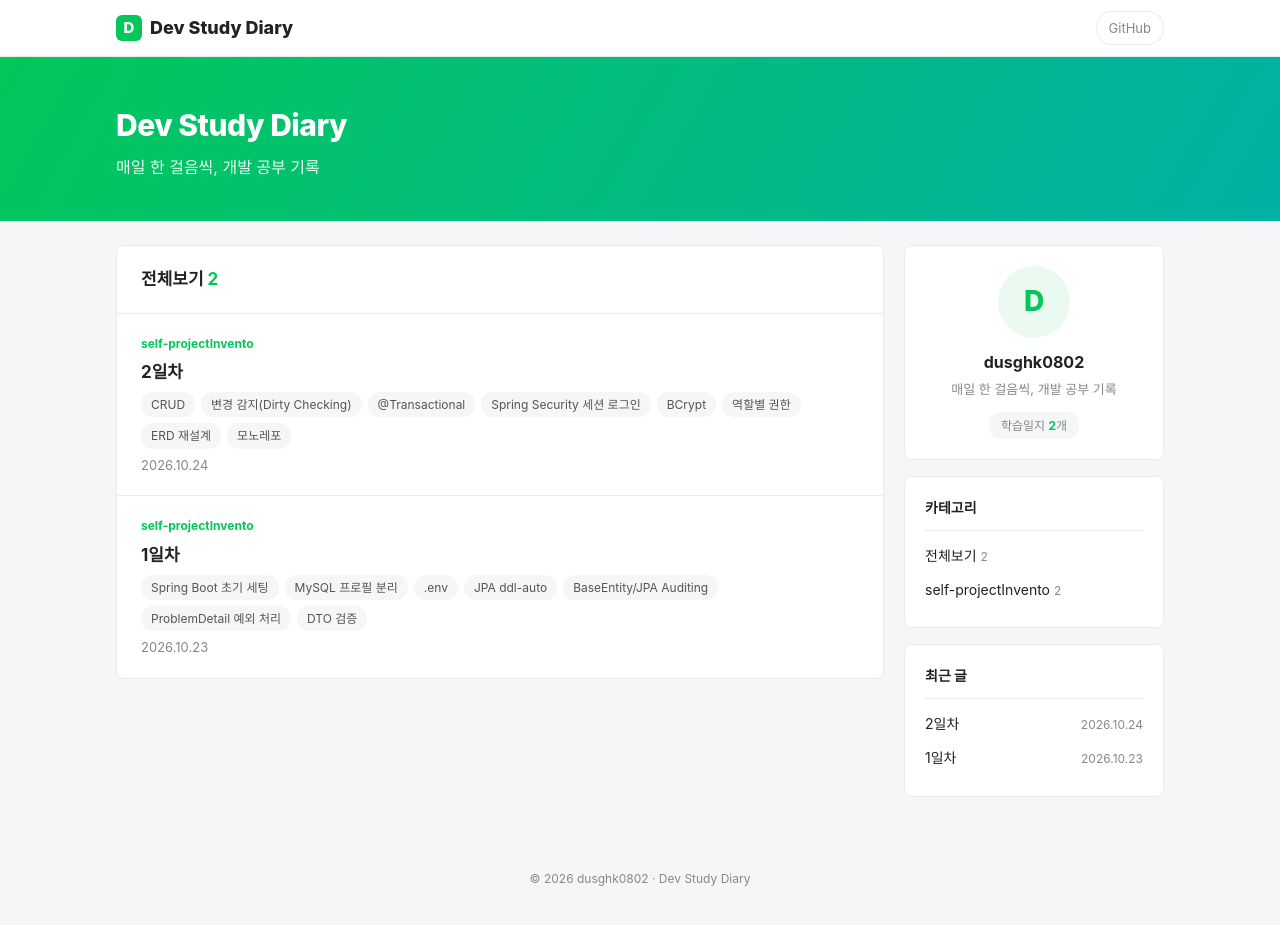
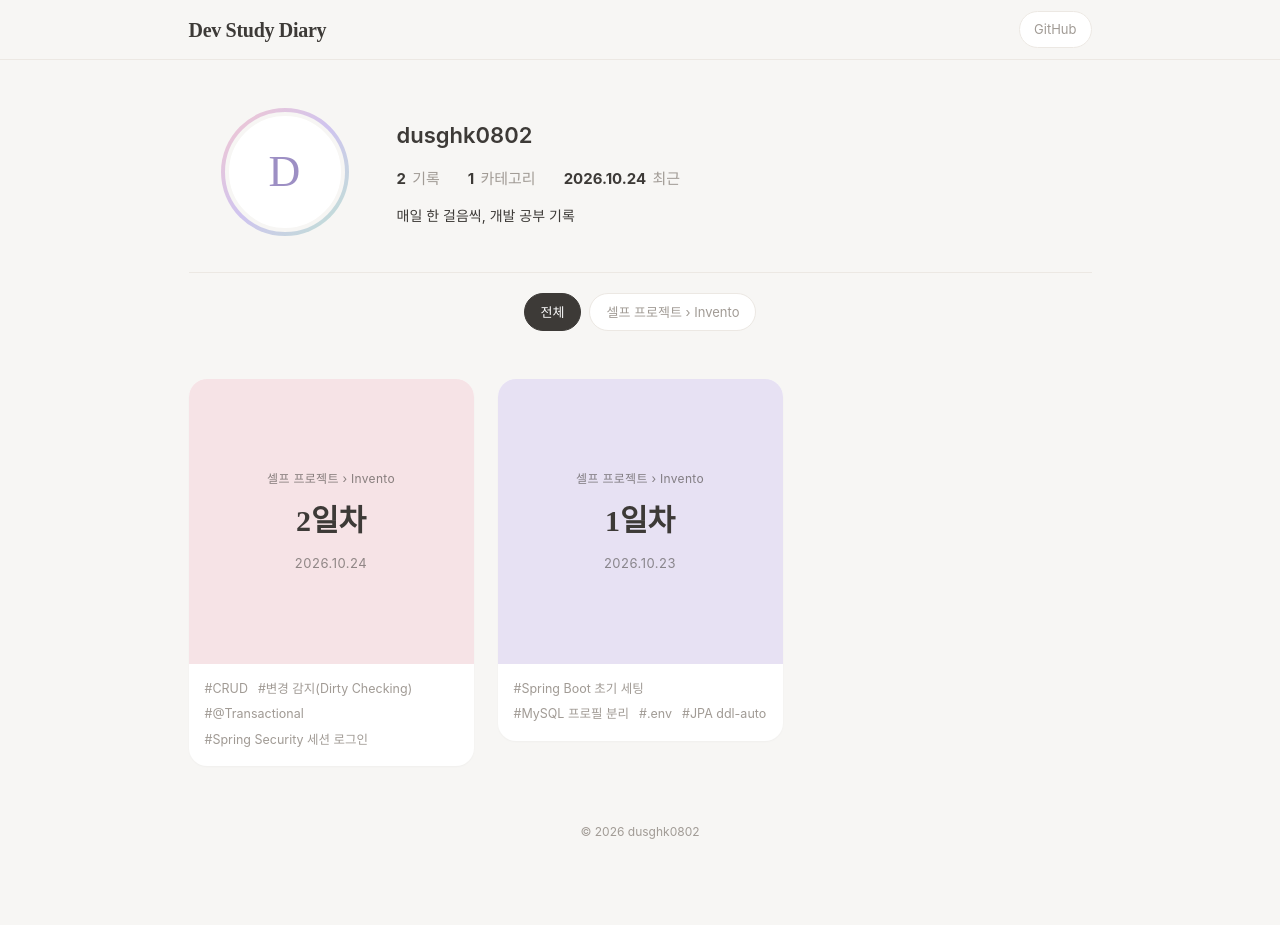
Before and after one commit to dusghk0802/Dev-Study-Diary, a Jekyll site: the page built from index.html, in a window 1280 px wide and 928 px high. Shown: the top 925 px of the window. Built offline with Jekyll 4.4.1, drawn with Linux system fonts in a browser that asks for light colours; some web fonts are replaced.

Commit message:
design: 파스텔 톤 인스타 감성으로 블로그 디자인 변경
Co-Authored-By: Claude Opus 5.5 <noreply@anthropic.com>

```diff
--- /dev/null
+++ b/_includes/cat.html
@@ -0,0 +1 @@
+{% comment %}폴더 경로 → 카테고리 이름 (예: /self-project/Invento/ → 셀프 프로젝트 › Invento){% endcomment %}{% assign parts = include.dir | split: "/" %}{% assign top = parts[1] %}{{ site.cat_names[top] | default: top }}{% for s in parts offset: 2 %} › {{ s }}{% endfor %}
--- a/_layouts/default.html
+++ b/_layouts/default.html
@@ -6,57 +6,17 @@
   <title>{% if page.title and page.url != "/" %}{{ page.title }} | {% endif %}{{ site.title }}</title>
   <meta name="description" content="{{ site.description }}">
   <link rel="stylesheet" href="https://cdn.jsdelivr.net/gh/orioncactus/pretendard@v1.3.9/dist/web/static/pretendard.min.css">
+  <link rel="stylesheet" href="https://fonts.googleapis.com/css2?family=Gowun+Batang:wght@400;700&display=swap">
   <link rel="stylesheet" href="{{ '/assets/style.css' | relative_url }}">
 </head>
 <body>
-{% include posts.html %}
 <header class="topbar">
-  <div class="wrap">
-    <a class="logo" href="{{ '/' | relative_url }}"><span class="mark">D</span>{{ site.title }}</a>
-    <a class="gh" href="https://github.com/{{ site.author }}/Dev-Study-Diary" target="_blank" rel="noopener">GitHub</a>
-  </div>
+  <a class="logo" href="{{ '/' | relative_url }}">{{ site.title }}</a>
+  <a class="gh" href="https://github.com/{{ site.author }}/Dev-Study-Diary" target="_blank" rel="noopener">GitHub</a>
 </header>
 
-<div class="cover">
-  <div class="wrap">
-    <h1>{{ site.title }}</h1>
-    <p>{{ site.description }}</p>
-  </div>
-</div>
+<main class="wrap">{{ content }}</main>
 
-<div class="wrap layout">
-  <main>{{ content }}</main>
-
-  <aside>
-    <section class="card profile">
-      <div class="avatar">{{ site.author | slice: 0 | upcase }}</div>
-      <strong>{{ site.author }}</strong>
-      <p>{{ site.description }}</p>
-      <span class="count">학습일지 <b>{{ posts.size }}</b>개</span>
-    </section>
-
-    <section class="card">
-      <h2>카테고리</h2>
-      <ul class="cats">
-        <li><a href="{{ '/' | relative_url }}">전체보기 <em>{{ posts.size }}</em></a></li>
-        {% assign groups = posts | group_by: "dir" %}
-        {% for g in groups %}{% assign key = g.name | remove: "/" %}
-        <li><a href="{{ '/' | relative_url }}?cat={{ key }}">{{ site.cat_names[key] | default: key }} <em>{{ g.size }}</em></a></li>
-        {% endfor %}
-      </ul>
-    </section>
-
-    <section class="card">
-      <h2>최근 글</h2>
-      <ul class="recent">
-        {% for p in posts limit: 5 %}
-        <li><a href="{{ p.url | relative_url }}">{{ p.title }}</a><time>{{ p.name | remove: ".md" }}</time></li>
-        {% endfor %}
-      </ul>
-    </section>
-  </aside>
-</div>
-
-<footer>© {{ site.time | date: "%Y" }} {{ site.author }} · Dev Study Diary</footer>
+<footer>© {{ site.time | date: "%Y" }} {{ site.author }}</footer>
 </body>
 </html>
--- a/assets/style.css
+++ b/assets/style.css
@@ -1,97 +1,96 @@
 :root {
-  --green: #03c75a;
-  --green-dark: #02a64b;
-  --green-soft: #eafaf1;
-  --text: #222;
-  --sub: #888;
-  --line: #ebebeb;
-  --bg: #f5f6f7;
+  --bg: #f7f6f4;
+  --card: #fff;
+  --text: #3d3a37;
+  --sub: #a19b95;
+  --line: #ece8e3;
+  --point: #9d8fc4;
+  --serif: "Gowun Batang", serif;
+  /* 파스텔 */
+  --p0: #f6e3e6; --p1: #e7e1f3; --p2: #dff0e7; --p3: #fbeadb; --p4: #dfeaf6;
 }
 
 * { box-sizing: border-box; margin: 0; padding: 0; }
-body { font-family: Pretendard, -apple-system, "Malgun Gothic", sans-serif; color: var(--text); background: var(--bg); line-height: 1.6; -webkit-font-smoothing: antialiased; }
+body { font-family: Pretendard, -apple-system, "Malgun Gothic", sans-serif; color: var(--text); background: var(--bg); line-height: 1.7; -webkit-font-smoothing: antialiased; }
 a { color: inherit; text-decoration: none; }
 ul { list-style: none; }
-.wrap { max-width: 1080px; margin: 0 auto; padding: 0 16px; }
+.wrap { max-width: 935px; margin: 0 auto; padding: 0 16px; }
 
 /* 상단바 */
-.topbar { background: #fff; border-bottom: 1px solid var(--line); position: sticky; top: 0; z-index: 10; }
-.topbar .wrap { display: flex; align-items: center; justify-content: space-between; height: 56px; }
-.logo { display: flex; align-items: center; gap: 8px; font-weight: 800; font-size: 18px; }
-.mark { display: grid; place-items: center; width: 26px; height: 26px; border-radius: 6px; background: var(--green); color: #fff; font-size: 15px; }
-.gh { font-size: 13px; color: var(--sub); border: 1px solid var(--line); padding: 6px 12px; border-radius: 16px; }
-.gh:hover { color: var(--green); border-color: var(--green); }
+.topbar { position: sticky; top: 0; z-index: 10; display: flex; justify-content: space-between; align-items: center; height: 60px; padding: 0 max(16px, calc((100% - 935px) / 2 + 16px)); background: rgba(247, 246, 244, .85); backdrop-filter: blur(12px); border-bottom: 1px solid var(--line); }
+.logo { font-family: var(--serif); font-size: 20px; font-weight: 700; letter-spacing: -.3px; }
+.gh { font-size: 13px; color: var(--sub); padding: 6px 14px; border: 1px solid var(--line); border-radius: 20px; background: var(--card); transition: .2s; }
+.gh:hover { color: var(--text); border-color: var(--sub); }
 
-/* 커버 */
-.cover { background: linear-gradient(120deg, #03c75a, #00b1a5); color: #fff; padding: 44px 0 40px; }
-.cover h1 { font-size: 30px; font-weight: 800; letter-spacing: -0.5px; }
-.cover p { opacity: .9; margin-top: 6px; }
+/* 프로필 (인스타 상단) */
+.profile { display: flex; align-items: center; gap: 48px; padding: 48px 32px 36px; }
+.avatar { flex: none; width: 128px; height: 128px; padding: 4px; border-radius: 50%; background: linear-gradient(135deg, #f4c7d0, #cfc4ef, #bfe3d3); }
+.avatar span { display: grid; place-items: center; width: 100%; height: 100%; border-radius: 50%; border: 4px solid var(--bg); background: var(--card); font-family: var(--serif); font-size: 44px; color: var(--point); }
+.profile h1 { font-size: 22px; font-weight: 600; }
+.stats { display: flex; gap: 28px; margin: 12px 0; font-size: 15px; color: var(--sub); }
+.stats b { color: var(--text); font-weight: 700; margin-right: 2px; }
+.profile p { font-size: 14px; }
 
-/* 본문 + 사이드바 */
-.layout { display: grid; grid-template-columns: 1fr 260px; gap: 20px; margin: 24px auto 48px; align-items: start; }
-main { min-width: 0; }
-.card { background: #fff; border: 1px solid var(--line); border-radius: 8px; }
-aside { display: grid; gap: 16px; position: sticky; top: 76px; }
-aside .card { padding: 20px; }
-aside h2 { font-size: 14px; font-weight: 700; padding-bottom: 10px; margin-bottom: 8px; border-bottom: 1px solid var(--line); }
+/* 카테고리 */
+.pills { display: flex; gap: 8px; flex-wrap: wrap; justify-content: center; padding: 20px 0; margin-bottom: 28px; border-top: 1px solid var(--line); }
+.pills a { font-size: 13px; padding: 7px 16px; border-radius: 20px; background: var(--card); border: 1px solid var(--line); color: var(--sub); transition: .2s; }
+.pills a:hover { color: var(--text); }
+.pills a.on { background: var(--text); border-color: var(--text); color: #fff; }
 
-.profile { text-align: center; }
-.avatar { width: 72px; height: 72px; margin: 0 auto 12px; border-radius: 50%; display: grid; place-items: center; background: var(--green-soft); color: var(--green); font-size: 28px; font-weight: 800; }
-.profile p { font-size: 13px; color: var(--sub); margin: 4px 0 12px; }
-.count { display: inline-block; font-size: 12px; color: var(--sub); background: var(--bg); padding: 4px 12px; border-radius: 12px; }
-.count b { color: var(--green); }
-
-.cats a, .recent a { display: block; font-size: 14px; padding: 6px 0; }
-.cats a:hover, .recent a:hover { color: var(--green); }
-.cats em { font-style: normal; color: var(--sub); font-size: 12px; }
-.recent li { display: flex; justify-content: space-between; gap: 8px; }
-.recent time { font-size: 12px; color: var(--sub); padding-top: 8px; white-space: nowrap; }
-
-/* 글 목록 */
-.list-title { font-size: 17px; padding: 20px 24px; border-bottom: 1px solid var(--line); }
-.list-title em { font-style: normal; color: var(--green); }
-.list li a { display: grid; gap: 6px; padding: 20px 24px; border-bottom: 1px solid var(--line); transition: background .15s; }
-.list li:last-child a { border-bottom: 0; }
-.list li a:hover { background: #fafafa; }
-.list li a:hover strong { color: var(--green); }
-.list strong { font-size: 17px; }
-.list time { font-size: 13px; color: var(--sub); }
-.cat { font-size: 12px; font-weight: 700; color: var(--green); }
-.tags { display: flex; flex-wrap: wrap; gap: 6px; }
-.tags i { font-style: normal; font-size: 12px; color: #555; background: var(--bg); padding: 3px 10px; border-radius: 12px; }
+/* 피드 그리드 */
+.grid { display: grid; grid-template-columns: repeat(3, 1fr); gap: 24px; }
+.grid a { display: block; background: var(--card); border-radius: 18px; overflow: hidden; box-shadow: 0 1px 2px rgba(0,0,0,.03); transition: transform .25s, box-shadow .25s; }
+.grid a:hover { transform: translateY(-4px); box-shadow: 0 12px 28px rgba(80, 60, 40, .08); }
+.thumb { aspect-ratio: 1; display: flex; flex-direction: column; align-items: center; justify-content: center; gap: 6px; text-align: center; padding: 20px; }
+.c0 { background: var(--p0); } .c1 { background: var(--p1); } .c2 { background: var(--p2); } .c3 { background: var(--p3); } .c4 { background: var(--p4); }
+.thumb strong { font-family: var(--serif); font-size: 30px; font-weight: 700; }
+.thumb time { font-size: 13px; color: rgba(61, 58, 55, .55); letter-spacing: .5px; }
+.cat { font-size: 12px; color: var(--point); letter-spacing: .3px; }
+.thumb .cat { color: rgba(61, 58, 55, .6); }
+.tags { display: flex; flex-wrap: wrap; gap: 4px 10px; padding: 14px 16px 16px; font-size: 12.5px; color: var(--sub); }
+.tags i { font-style: normal; }
 
 /* 글 상세 */
-.post { padding: 36px 40px 48px; }
-.post > h1 { font-size: 28px; margin: 6px 0 14px; letter-spacing: -0.5px; }
-.meta { display: flex; gap: 12px; font-size: 13px; color: var(--sub); padding-bottom: 24px; margin-bottom: 28px; border-bottom: 1px solid var(--line); }
+.post { max-width: 720px; margin: 40px auto 0; background: var(--card); border-radius: 24px; padding: 56px 56px 64px; }
+.post-head { text-align: center; padding-bottom: 32px; margin-bottom: 36px; border-bottom: 1px dashed var(--line); }
+.post-head .cat { display: inline-block; padding: 4px 14px; border-radius: 20px; background: var(--p1); }
+.post-head h1 { font-family: var(--serif); font-size: 34px; margin: 14px 0 6px; }
+.post-head time { font-size: 13px; color: var(--sub); }
 .post-body > h1:first-child { display: none; }
-.post-body { font-size: 16px; line-height: 1.85; }
+.post-body { font-size: 15.5px; line-height: 1.95; }
 .post-body > * + * { margin-top: 14px; }
-.post-body h2, .post-body h3 { margin-top: 36px; padding-left: 12px; border-left: 4px solid var(--green); line-height: 1.4; }
-.post-body h3 { font-size: 19px; }
-.post-body ul { list-style: disc; padding-left: 22px; }
-.post-body ul ul { list-style: circle; margin-top: 4px; }
+.post-body h2, .post-body h3 { font-family: var(--serif); margin-top: 44px; line-height: 1.5; }
+.post-body h3 { font-size: 20px; }
+.post-body h3::after { content: ""; display: block; width: 28px; height: 3px; margin-top: 8px; border-radius: 2px; background: linear-gradient(90deg, #f4c7d0, #cfc4ef); }
+.post-body ul { list-style: none; padding-left: 4px; }
+.post-body ul > li { position: relative; padding-left: 16px; }
+.post-body ul > li::before { content: ""; position: absolute; left: 0; top: .8em; width: 5px; height: 5px; border-radius: 50%; background: #d3cbe6; }
+.post-body ul ul { margin-top: 4px; }
+.post-body ul ul > li::before { background: none; border: 1px solid #d3cbe6; }
 .post-body li + li { margin-top: 4px; }
-.post-body hr { border: 0; border-top: 1px solid var(--line); margin: 32px 0; }
-.post-body strong { color: #111; }
-.post-body a { color: var(--green-dark); text-decoration: underline; }
-.post-body code { font-family: "D2Coding", Consolas, monospace; font-size: .88em; background: #f2f4f6; color: #d6336c; padding: 2px 6px; border-radius: 4px; }
-.post-body pre { background: #282c34; color: #e6e6e6; padding: 16px 20px; border-radius: 8px; overflow-x: auto; }
-.post-body pre code { background: none; color: inherit; padding: 0; }
-.post-body blockquote { border-left: 4px solid var(--line); padding: 4px 16px; color: #555; background: #fafafa; }
+.post-body hr { border: 0; height: 1px; background: var(--line); margin: 40px 0; }
+.post-body strong { font-weight: 700; background: linear-gradient(transparent 60%, var(--p0) 60%); }
+.post-body a { color: var(--point); text-decoration: underline; text-underline-offset: 3px; }
+.post-body code { font-family: "D2Coding", Consolas, monospace; font-size: .86em; background: #f4f2ef; color: #b0677b; padding: 2px 7px; border-radius: 6px; }
+.post-body pre { background: #f4f2ef; padding: 18px 20px; border-radius: 14px; overflow-x: auto; }
+.post-body pre code { background: none; color: var(--text); padding: 0; }
+.post-body blockquote { padding: 14px 20px; border-radius: 14px; background: var(--p4); color: #5a5a5a; }
 
-.pager { display: flex; justify-content: space-between; gap: 12px; margin-top: 16px; }
-.pager a { flex: 1; max-width: 50%; background: #fff; border: 1px solid var(--line); border-radius: 8px; padding: 14px 18px; font-weight: 600; }
-.pager a:hover { border-color: var(--green); }
+.pager { max-width: 720px; margin: 20px auto 0; display: flex; justify-content: space-between; gap: 12px; }
+.pager a { flex: 1; max-width: 50%; background: var(--card); border-radius: 18px; padding: 18px 22px; font-family: var(--serif); font-weight: 700; transition: .2s; }
+.pager a:hover { background: var(--p1); }
 .pager .next { text-align: right; margin-left: auto; }
-.pager small { display: block; font-size: 12px; font-weight: 400; color: var(--sub); }
+.pager small { display: block; font-family: Pretendard, sans-serif; font-size: 12px; font-weight: 400; color: var(--sub); }
 
-footer { text-align: center; font-size: 12px; color: var(--sub); padding: 24px 0 40px; }
+footer { text-align: center; font-size: 12px; color: var(--sub); padding: 56px 0 40px; }
 
-@media (max-width: 820px) {
-  .layout { grid-template-columns: 1fr; }
-  aside { position: static; }
-  .post { padding: 24px 20px 32px; }
-  .cover { padding: 32px 0 28px; }
-  .cover h1 { font-size: 24px; }
+@media (max-width: 760px) {
+  .profile { gap: 24px; padding: 32px 8px 24px; }
+  .avatar { width: 88px; height: 88px; }
+  .avatar span { font-size: 30px; }
+  .stats { gap: 16px; font-size: 13px; }
+  .grid { grid-template-columns: repeat(2, 1fr); gap: 12px; }
+  .thumb strong { font-size: 24px; }
+  .post { padding: 36px 22px 44px; border-radius: 18px; margin-top: 20px; }
+  .post-head h1 { font-size: 28px; }
 }
--- a/index.html
+++ b/index.html
@@ -3,32 +3,47 @@ layout: default
 title: 전체보기
 ---
 {% include posts.html %}
-<section class="card list">
-  <h2 class="list-title"><span id="cat-name">전체보기</span> <em id="cat-count">{{ posts.size }}</em></h2>
-  <ul>
-    {% for p in posts %}{% assign key = p.dir | remove: "/" %}
-    <li data-cat="{{ key }}" data-name="{{ site.cat_names[key] | default: key }}">
+{% assign groups = posts | group_by: "dir" %}
+
+<section class="profile">
+  <div class="avatar"><span>{{ site.author | slice: 0 | upcase }}</span></div>
+  <div>
+    <h1>{{ site.author }}</h1>
+    <ul class="stats">
+      <li><b>{{ posts.size }}</b> 기록</li>
+      <li><b>{{ groups.size }}</b> 카테고리</li>
+      <li><b>{{ posts.first.name | remove: ".md" }}</b> 최근</li>
+    </ul>
+    <p>{{ site.description }}</p>
+  </div>
+</section>
+
+<nav class="pills">
+  <a href="{{ '/' | relative_url }}" data-cat="">전체</a>
+  {% for g in groups %}<a href="{{ '/' | relative_url }}?cat={{ g.name }}" data-cat="{{ g.name }}">{% include cat.html dir=g.name %}</a>{% endfor %}
+</nav>
+
+<ul class="grid">
+  {% for p in posts %}
+  <li data-cat="{{ p.dir }}">
     <a href="{{ p.url | relative_url }}">
-        <span class="cat">{{ site.cat_names[key] | default: key }}</span>
+      <div class="thumb c{{ forloop.index0 | modulo: 5 }}">
+        <span class="cat">{% include cat.html dir=p.dir %}</span>
         <strong>{{ p.title }}</strong>
+        <time>{{ p.name | remove: ".md" }}</time>
+      </div>
       {% if p.content contains "학습 내용 :" %}
       {% assign kw = p.content | split: "학습 내용 :" | last | newline_to_br | split: "<br />" | first | strip_html | split: "," %}
-        <span class="tags">{% for k in kw %}<i>{{ k | strip }}</i>{% endfor %}</span>
+      <div class="tags">{% for k in kw limit: 4 %}<i>#{{ k | strip }}</i>{% endfor %}</div>
       {% endif %}
-        <time>{{ p.name | remove: ".md" }}</time>
     </a>
   </li>
   {% endfor %}
 </ul>
-</section>
 
 <script>
-  // ?cat=폴더명 이면 해당 카테고리만 표시
-  const cat = new URLSearchParams(location.search).get('cat');
-  if (cat) {
-    const items = [...document.querySelectorAll('.list li')];
-    const shown = items.filter(li => (li.hidden = li.dataset.cat !== cat) === false);
-    document.getElementById('cat-name').textContent = shown[0]?.dataset.name ?? cat;
-    document.getElementById('cat-count').textContent = shown.length;
-  }
+  // ?cat=폴더경로 이면 해당 카테고리만 표시
+  const cat = new URLSearchParams(location.search).get('cat') ?? '';
+  document.querySelectorAll('.pills a').forEach(a => a.classList.toggle('on', a.dataset.cat === cat));
+  if (cat) document.querySelectorAll('.grid li').forEach(li => li.hidden = li.dataset.cat !== cat);
 </script>
```
Also changed, not shown: _layouts/page.html (+8 -7 lines). Lines whose indentation alone changed are shown as unchanged.
